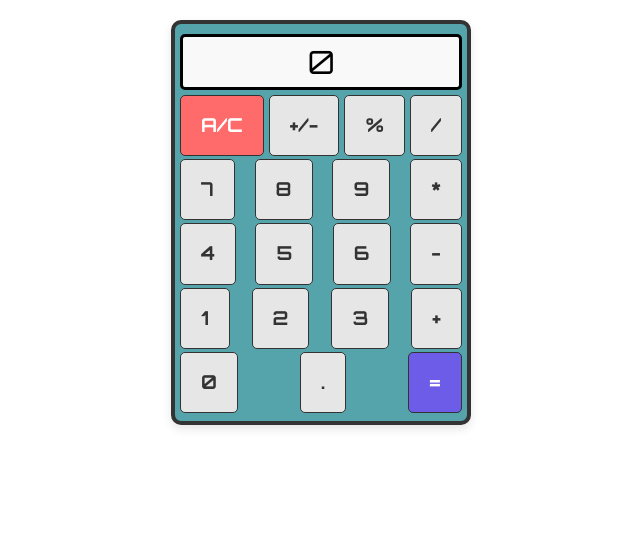
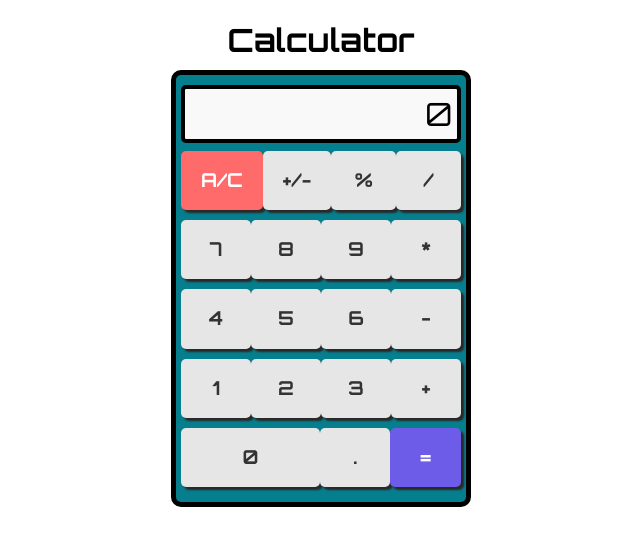
Before and after one commit to MDIMACat/calculator, a website: page index.html in a window 1280 px wide. Shown: the whole page, without its empty margins (319-959 px from the left). Drawn offline with Linux system fonts and the light colour scheme; a web font is replaced by a local one.

Commit message:
completed styling on calculator, need to implement logic

```diff
--- a/index.html
+++ b/index.html
@@ -14,6 +14,7 @@
   </head>
 
   <body>
+    <h1>Calculator</h1>
     <div class="calculator">
       <div class="answer-screen">
         <p class="display-number">0</p>
--- a/src/stylesheet/index.css
+++ b/src/stylesheet/index.css
@@ -9,30 +9,36 @@ body {
   font-style: normal;
 }
 
+h1{
+    text-align: center;
+    position: relative;
+    top: 20px;
+}
+
 .calculator {
-    border: 4px solid;
+    width: 340x;
+    border: 5px solid;
     margin-left: 490px;
     margin-right: 490px;
     position: relative;
-    top: 20px;
+    top: 30px;
     padding: 5px;
-    border: 4px solid #333;
     border-radius: 10px;
-    box-shadow: 0 4px 10px rgba(0, 0, 0, 0.1);
-    background-color: #55a4ab;
+
+    background-color: #057f8d;
 }
 
 .answer-screen   {
-    border: 3px solid;
+    border: 4px solid;
     margin-top: 5px;
+    margin-bottom: 5px;
     padding: 9px 5px;
     border-radius: 5px;
     background-color: #f9f9f9;
 }
 
 .display-number {
-    padding: 0;
-    direction: rtl;
+    text-align: right;
     font-size: xx-large;
 }
  .keypad {
@@ -43,15 +49,15 @@ body {
  .rows {
     display: flex;
     justify-content: space-between;
-    align-items: center;
  }
 
  .row-style {
 
-    margin-bottom: 3px;
+    margin-bottom: 10px;
     font-weight: 700;
-    border: 1px solid #333;
+    border:none;
     border-radius: 5px;
+    box-shadow: 3px 3px 2px #292929;
     padding: 20px;
     background-color: #e6e6e6;
     font-weight: 700;
@@ -91,3 +97,11 @@ p {
     text-align: center;
     width: 100%;
 }
+
+.seven, .eight, .nine, .multiply, .four, .five, .six, .minus, .one, .two, .three, .plus, .dot, .equal, .negative-positive, .percentage, .divide {
+    width: 42px;
+}
+
+.zero {
+    width: 136px;
+}
```
